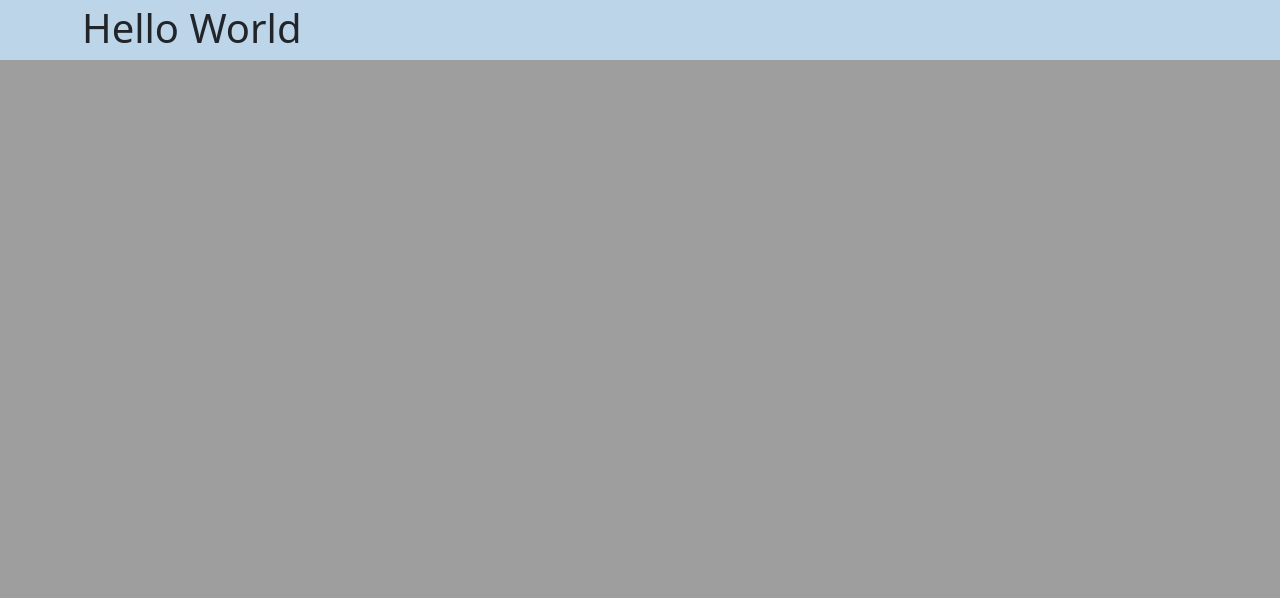
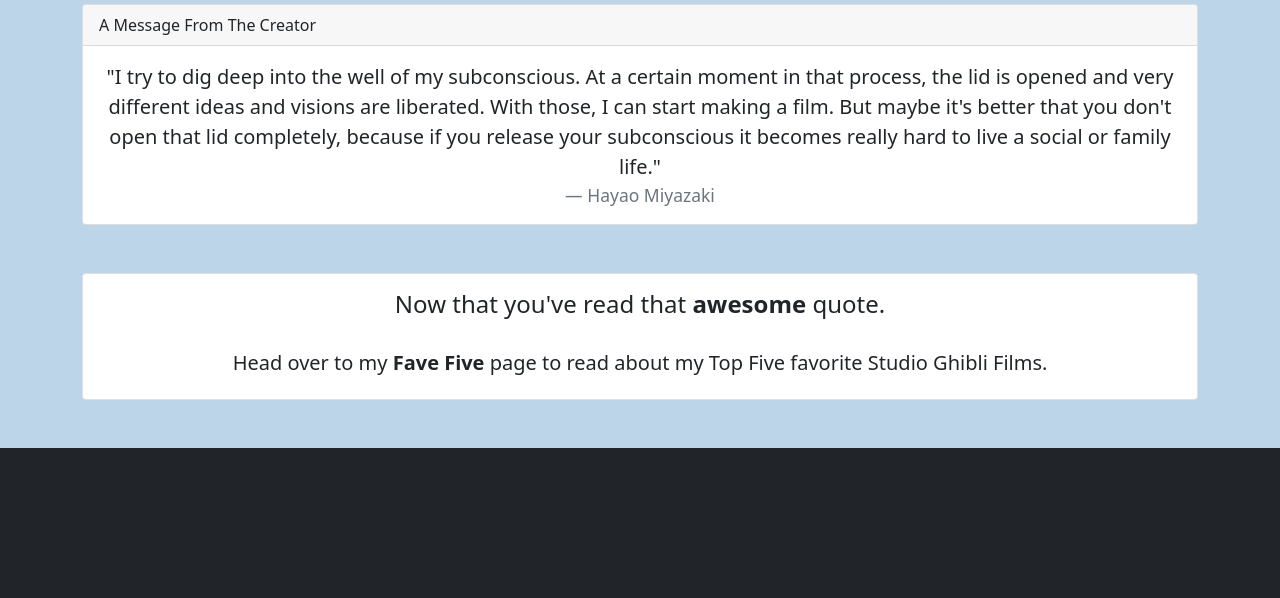
Before and after one commit to ibsy000/week6_flask_fav_five, a Flask app: page /index in a window 1280 px wide. Shown: the part 1306-1904 px from the top of the page. Before the commit the page ends 1366 px from the top, so only its background shows below. Run offline with Flask 2, Linux system fonts and the light colour scheme; some libraries are stand-ins or nearby versions.

Commit message:
finished index.html

```diff
--- a/app/templates/base.html
+++ b/app/templates/base.html
@@ -41,6 +41,10 @@
 
         </div>
 
+        <footer class="footer bg-dark mt-5" style="height: 150px;">
+
+        </footer>
+
 
 
         <script src="https://cdnjs.cloudflare.com/ajax/libs/popper.js/2.9.2/umd/popper.min.js"></script>
--- a/app/templates/index.html
+++ b/app/templates/index.html
@@ -7,6 +7,23 @@
 <!-- adds content -->
 {% block content %}
 
-<h1>Hello World</h1>
+    <div class="card mb-5">
+        <div class="card-header">
+            A Message From The Creator
+        </div>
+        <div class="card-body">
+            <blockquote class="blockquote mb-0" style="text-align: center;">
+            <p>"I try to dig deep into the well of my subconscious. At a certain moment in that process, the lid is opened and very different ideas and visions are liberated. With those, I can start making a film. But maybe it's better that you don't open that lid completely, because if you release your subconscious it becomes really hard to live a social or family life."</p>
+            <footer class="blockquote-footer">Hayao Miyazaki</footer>
+            </blockquote>
+        </div>
+    </div>
 
+
+    <div class="card">
+        <div class="card-body" style="text-align: center;">
+            <h4>Now that you've read that <b>awesome</b> quote.</h4><br>
+            <h5>Head over to my <b>Fave Five</b> page to read about my Top Five favorite Studio Ghibli Films.</h5>
+        </div>
+    </div>
 {% endblock content %}
```
